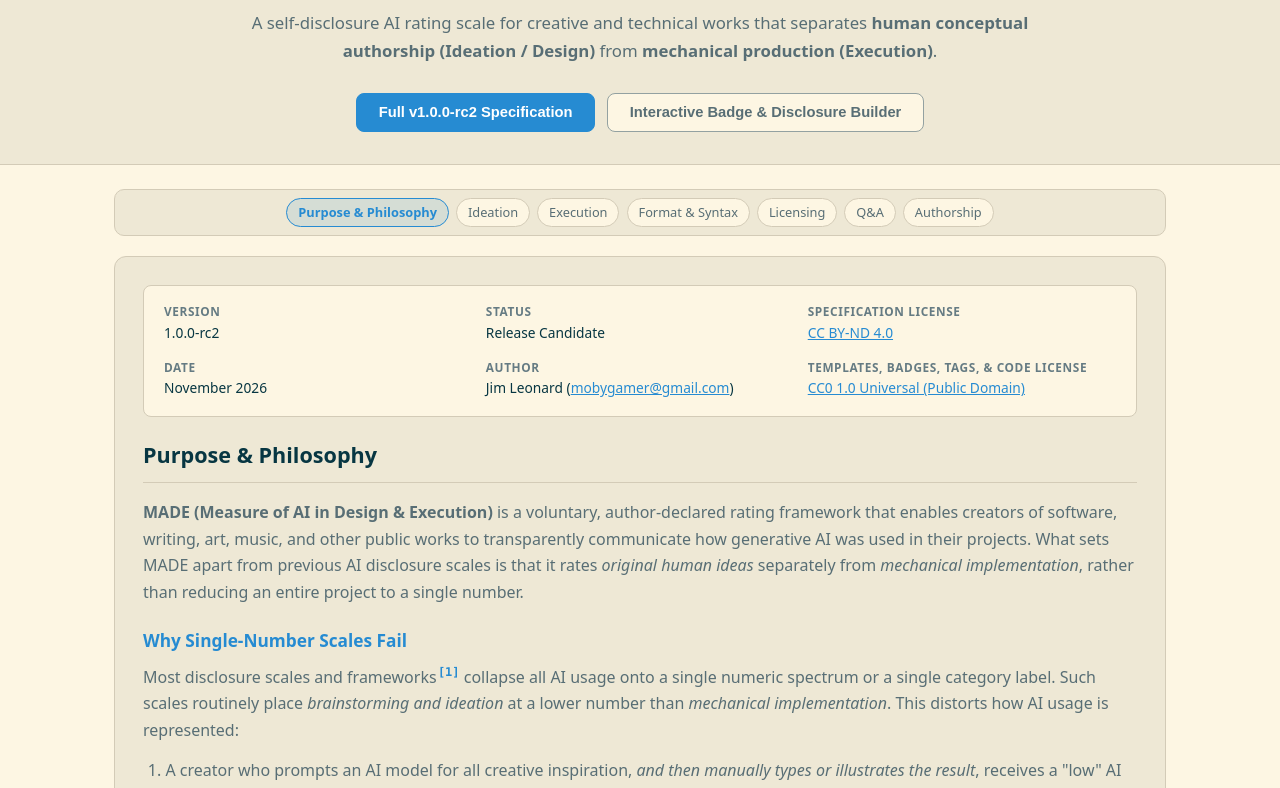
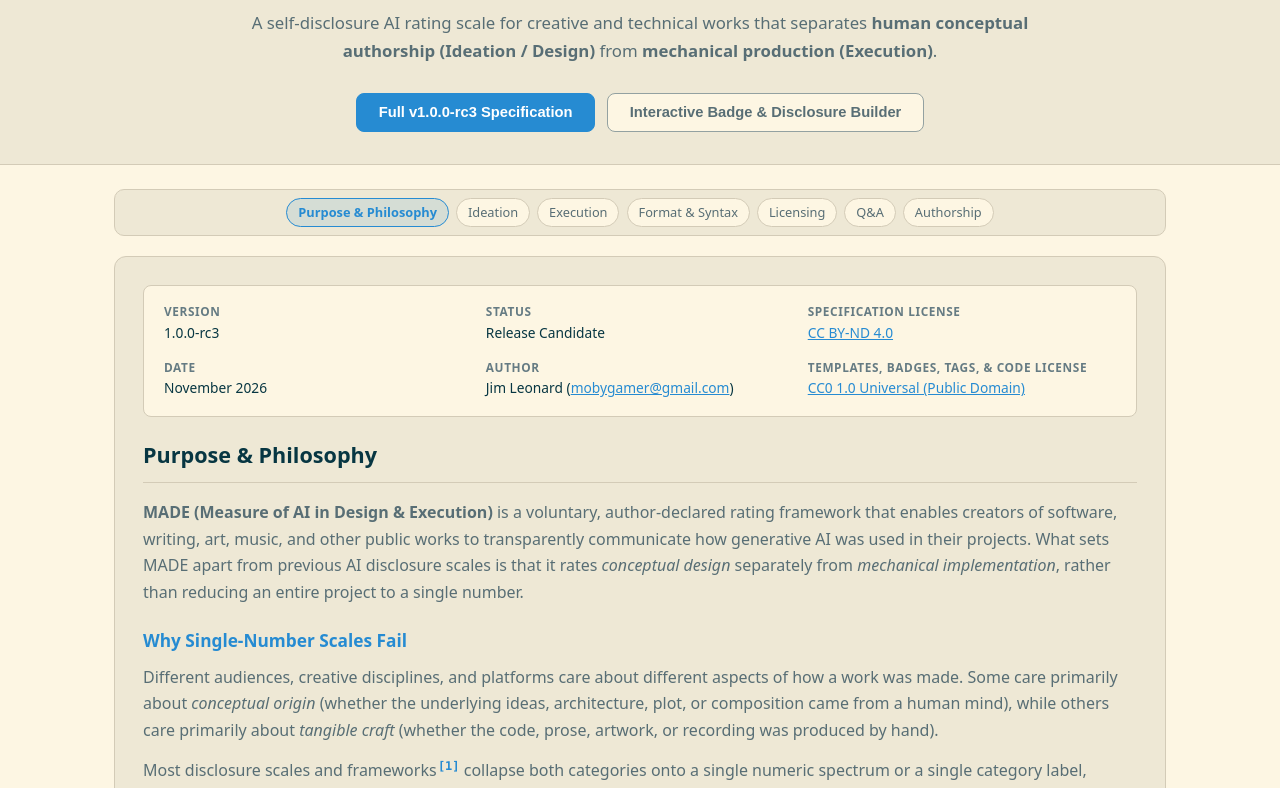
Before and after one commit to MobyGamer/MADE-specification, a plain HTML site: page docs/index.html in a window 1280 px wide. Shown: the part 164-952 px from the top of the page. Drawn offline with Linux system fonts and the light colour scheme.

Commit message:
Release MADE v1.0.0-rc3
Made the opening philosophy more value-neutral, clarifying that it
is up to audiences to assign their values to both categories.

```diff
--- a/docs/index.html
+++ b/docs/index.html
@@ -12,7 +12,7 @@
   <meta property="og:url" content="https://madespec.org/">
   <meta property="og:type" content="website">
   <!-- SYNC:HEAD-TITLE:START -->
-  <title>MADE v1.0.0-rc2: Measure of AI in Design &amp; Execution</title>
+  <title>MADE v1.0.0-rc3: Measure of AI in Design &amp; Execution</title>
   <!-- SYNC:HEAD-TITLE:END -->
   <style>
     /* Default Theme: Solarized Light (Canonical Ethan Schoonover Palette) */
@@ -824,7 +824,7 @@
       </p>
       <nav class="tabs" aria-label="Document views">
         <!-- SYNC:TAB1-BTN:START -->
-      <button class="tab-btn active" onclick="switchTab('spec', this)">Full v1.0.0-rc2 Specification</button>
+      <button class="tab-btn active" onclick="switchTab('spec', this)">Full v1.0.0-rc3 Specification</button>
         <!-- SYNC:TAB1-BTN:END -->
         <button class="tab-btn" onclick="switchTab('generator', this)">Interactive Badge &amp; Disclosure
           Builder</button>
@@ -834,7 +834,7 @@
 
   <main class="container">
 
-    <!-- ================= TAB 1 (DEFAULT): FULL v1.0.0-rc2 SPECIFICATION ================= -->
+    <!-- ================= TAB 1 (DEFAULT): FULL v1.0.0-rc3 SPECIFICATION ================= -->
     <section id="tab-spec">
       <!-- SYNC:TAB-SPEC:START -->
     <div class="spec-toc-sticky">
@@ -855,7 +855,7 @@
       <div class="meta-grid">
         <div class="meta-item">
           <strong>Version</strong>
-          <span>1.0.0-rc2</span>
+          <span>1.0.0-rc3</span>
         </div>
         <div class="meta-item">
           <strong>Status</strong>
@@ -880,12 +880,13 @@
       </div>
 
       <h2><span>Purpose &amp; Philosophy</span></h2>
-      <p><strong>MADE (Measure of AI in Design &amp; Execution)</strong> is a voluntary, author-declared rating framework that enables creators of software, writing, art, music, and other public works to transparently communicate how generative AI was used in their projects. What sets MADE apart from previous AI disclosure scales is that it rates <em>original human ideas</em> separately from <em>mechanical implementation</em>, rather than reducing an entire project to a single number.</p>
+      <p><strong>MADE (Measure of AI in Design &amp; Execution)</strong> is a voluntary, author-declared rating framework that enables creators of software, writing, art, music, and other public works to transparently communicate how generative AI was used in their projects. What sets MADE apart from previous AI disclosure scales is that it rates <em>conceptual design</em> separately from <em>mechanical implementation</em>, rather than reducing an entire project to a single number.</p>
       <h3>Why Single-Number Scales Fail</h3>
-      <p>Most disclosure scales and frameworks<sup class="fn-ref" id="fnref-1"><a href="#fn-1" aria-label="Footnote 1">[1]</a></sup> collapse all AI usage onto a single numeric spectrum or a single category label. Such scales routinely place <em>brainstorming and ideation</em> at a lower number than <em>mechanical implementation</em>. This distorts how AI usage is represented:</p>
+      <p>Different audiences, creative disciplines, and platforms care about different aspects of how a work was made. Some care primarily about <em>conceptual origin</em> (whether the underlying ideas, architecture, plot, or composition came from a human mind), while others care primarily about <em>tangible craft</em> (whether the code, prose, artwork, or recording was produced by hand).</p>
+      <p>Most disclosure scales and frameworks<sup class="fn-ref" id="fnref-1"><a href="#fn-1" aria-label="Footnote 1">[1]</a></sup> collapse both categories onto a single numeric spectrum or a single category label, routinely placing <em>brainstorming and ideation</em> at a lower number than <em>mechanical implementation</em>. Merging these two independent categories into one score obscures how a work was actually made:</p>
       <ol>
-        <li>A creator who prompts an AI model for all creative inspiration, <em>and then manually types or illustrates the result</em>, receives a "low" AI rating, despite the core concepts originating entirely from AI.</li>
-        <li>A creator who conceives a 100% original design, hand-crafts the primary work, and uses AI strictly to handle repetitive procedural tasks (such as writing file-conversion utilities, or cleaning up audio and image noise) is assigned a "high" AI rating, despite only using AI for mechanical tasks.</li>
+        <li>A creator who prompts an AI model for all creative concepts, <em>and then manually types, codes, or illustrates the result</em>, receives a "low" AI rating, obscuring that the underlying design originated from AI.</li>
+        <li>A creator who conceives a 100% original design, hand-crafts the primary work, and uses AI strictly to handle repetitive procedural tasks (such as writing file-conversion utilities, or cleaning up audio and image noise) is assigned a "high" AI rating, obscuring that the core design and primary craft are human-authored.</li>
       </ol>
       <h3>MADE's Balanced Alternative: Separating Ideation from Execution</h3>
       <p>MADE resolves this problem by evaluating a project across two distinct rating categories, each scored from <code>0</code> to <code>4</code>:</p>
@@ -901,6 +902,7 @@
         <li><strong><code>3</code>: Directed</strong></li>
         <li><strong><code>4</code>: Autonomous</strong></li>
       </ul>
+      <p>MADE is a descriptive measurement standard, not a value judgment. It separates conceptual origin from mechanical production so creators can describe their process accurately, leaving audiences to apply their own priorities.</p>
       <p>Example Usage: Assume a creative project was 100% designed by a human, who then collaborated with AI to produce the supporting material. The project's author could then self-disclose the following MADE score:</p>
       <pre><code>MADE: I0 / E2
 (or:)
@@ -1320,7 +1322,7 @@ MADE: I1 / E3 (Ideation: Assisted; Execution: Directed) [GPT-4o]</code></pre>
     <footer>
       <!-- SYNC:FOOTER:START -->
     <p>
-      <strong>MADE Specification v1.0.0-rc2</strong> is licensed under <a href="https://creativecommons.org/licenses/by-nd/4.0/" target="_blank" rel="noopener">CC BY-ND 4.0</a>.<br>
+      <strong>MADE Specification v1.0.0-rc3</strong> is licensed under <a href="https://creativecommons.org/licenses/by-nd/4.0/" target="_blank" rel="noopener">CC BY-ND 4.0</a>.<br>
       All generated badges, disclosure snippets, metadata header tags, and accompanying software scripts are dedicated to the public domain under <a href="https://creativecommons.org/publicdomain/zero/1.0/" target="_blank" rel="noopener">CC0 1.0 Universal (Public Domain)</a>.<br>
       Official specification source, templates, and grammar files: <a href="https://github.com/MobyGamer/MADE-specification" target="_blank" rel="noopener">MADE Project Files on GitHub</a>.
     </p>
@@ -1334,7 +1336,7 @@ MADE: I1 / E3 (Ideation: Assisted; Execution: Directed) [GPT-4o]</code></pre>
   const SPEC_DATA = {
     "acronym": "MADE",
     "fullName": "Measure of AI in Design & Execution",
-    "version": "1.0.0-rc2",
+    "version": "1.0.0-rc3",
     "canonicalUri": "https://madespec.org/",
     "homepage": "https://madespec.org/",
     "ideationTitles": [
```
Also changed, not shown: 2 other files.
